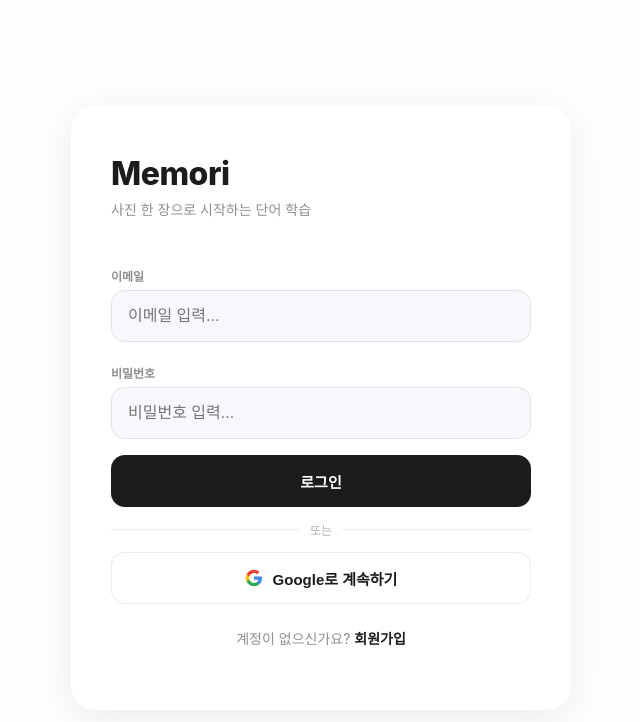
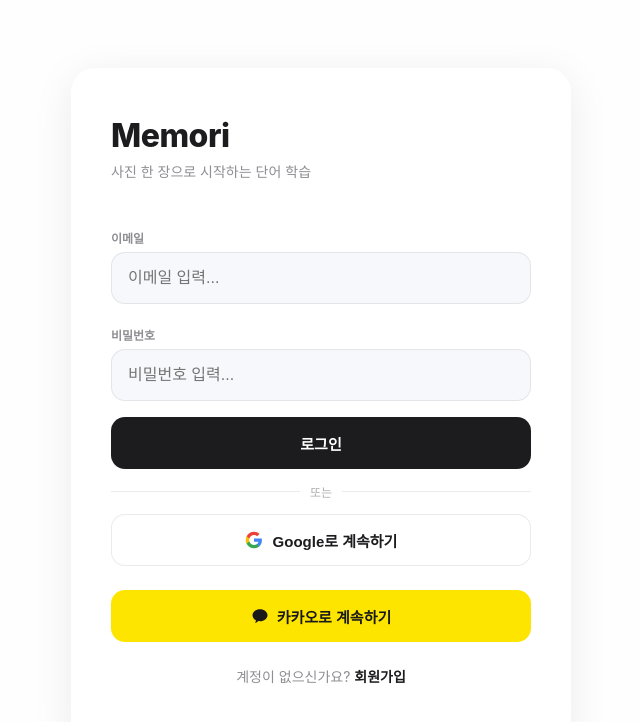
Before and after one commit to clxxe10/memori, a Next.js app: page /login in a window 1280 px wide. Shown: the top 722 px of the page, without its empty margins (319-959 px from the left). Built offline with nearby package versions, Linux system fonts and the light colour scheme.

Commit message:
카카오 로그인 추가 (온보딩 + 로그인 페이지)
Co-authored-by: Cursor <cursoragent@cursor.com>

```diff
--- a/src/app/(auth)/login/page.tsx
+++ b/src/app/(auth)/login/page.tsx
@@ -32,6 +32,14 @@ export default function LoginPage() {
     const supabase = createClient()
     await supabase.auth.signInWithOAuth({
       provider: 'google',
+      options: { redirectTo: `${window.location.origin}/auth/callback` }
+    })
+  }
+
+  const handleKakao = async () => {
+    const supabase = createClient()
+    await supabase.auth.signInWithOAuth({
+      provider: 'kakao',
       options: { redirectTo: `${window.location.origin}/auth/callback` }
     })
   }
@@ -148,6 +156,20 @@ export default function LoginPage() {
           Google로 계속하기
         </button>
 
+        <button onClick={handleKakao} style={{
+          width: '100%', height: '52px',
+          background: '#FEE500', color: '#191919',
+          border: 'none', borderRadius: '14px',
+          fontSize: '15px', fontWeight: 600, cursor: 'pointer',
+          display: 'flex', alignItems: 'center', justifyContent: 'center', gap: '8px',
+          marginBottom: '24px',
+        }}>
+          <svg width="18" height="18" viewBox="0 0 24 24" fill="none">
+            <path d="M12 3C6.48 3 2 6.58 2 11c0 2.85 1.86 5.36 4.66 6.79-.2.75-.74 2.78-.85 3.21-.13.53.2.52.42.38.17-.11 2.7-1.83 3.8-2.58.63.09 1.28.14 1.97.14 5.52 0 10-3.58 10-8s-4.48-8-10-8z" fill="#191919"/>
+          </svg>
+          카카오로 계속하기
+        </button>
+
         <p style={{ fontSize: '14px', color: 'var(--color-text-secondary)', textAlign: 'center' }}>
           계정이 없으신가요?{' '}
           <span
--- a/src/components/onboarding/Slide3.tsx
+++ b/src/components/onboarding/Slide3.tsx
@@ -24,6 +24,14 @@ export default function Slide3({ onNext, onBack, onGoogleLogin, email, setEmail,
     const supabase = createClient()
     await supabase.auth.signInWithOAuth({
       provider: 'google',
+      options: { redirectTo: `${window.location.origin}/auth/callback` }
+    })
+  }
+
+  const handleKakao = async () => {
+    const supabase = createClient()
+    await supabase.auth.signInWithOAuth({
+      provider: 'kakao',
       options: { redirectTo: `${window.location.origin}/auth/callback` }
     })
   }
@@ -107,6 +115,18 @@ export default function Slide3({ onNext, onBack, onGoogleLogin, email, setEmail,
                 <path fill="currentColor" d="M12 5.38c1.62 0 3.06.56 4.21 1.64l3.15-3.15C17.45 2.09 14.97 1 12 1 7.7 1 3.99 3.47 2.18 7.07l3.66 2.84c.87-2.6 3.3-4.53 6.16-4.53z"/>
               </svg>
               Google로 계속하기
+            </button>
+            <button onClick={handleKakao} style={{
+              width: '100%', height: '52px',
+              background: '#FEE500', color: '#191919',
+              border: 'none', borderRadius: '14px',
+              fontSize: '15px', fontWeight: 600, cursor: 'pointer',
+              display: 'flex', alignItems: 'center', justifyContent: 'center', gap: '8px',
+            }}>
+              <svg width="18" height="18" viewBox="0 0 24 24" fill="none">
+                <path d="M12 3C6.48 3 2 6.58 2 11c0 2.85 1.86 5.36 4.66 6.79-.2.75-.74 2.78-.85 3.21-.13.53.2.52.42.38.17-.11 2.7-1.83 3.8-2.58.63.09 1.28.14 1.97.14 5.52 0 10-3.58 10-8s-4.48-8-10-8z" fill="#191919"/>
+              </svg>
+              카카오로 계속하기
             </button>
             <button onClick={() => setMode('name')} style={{
               width: '100%', height: '52px',
```
